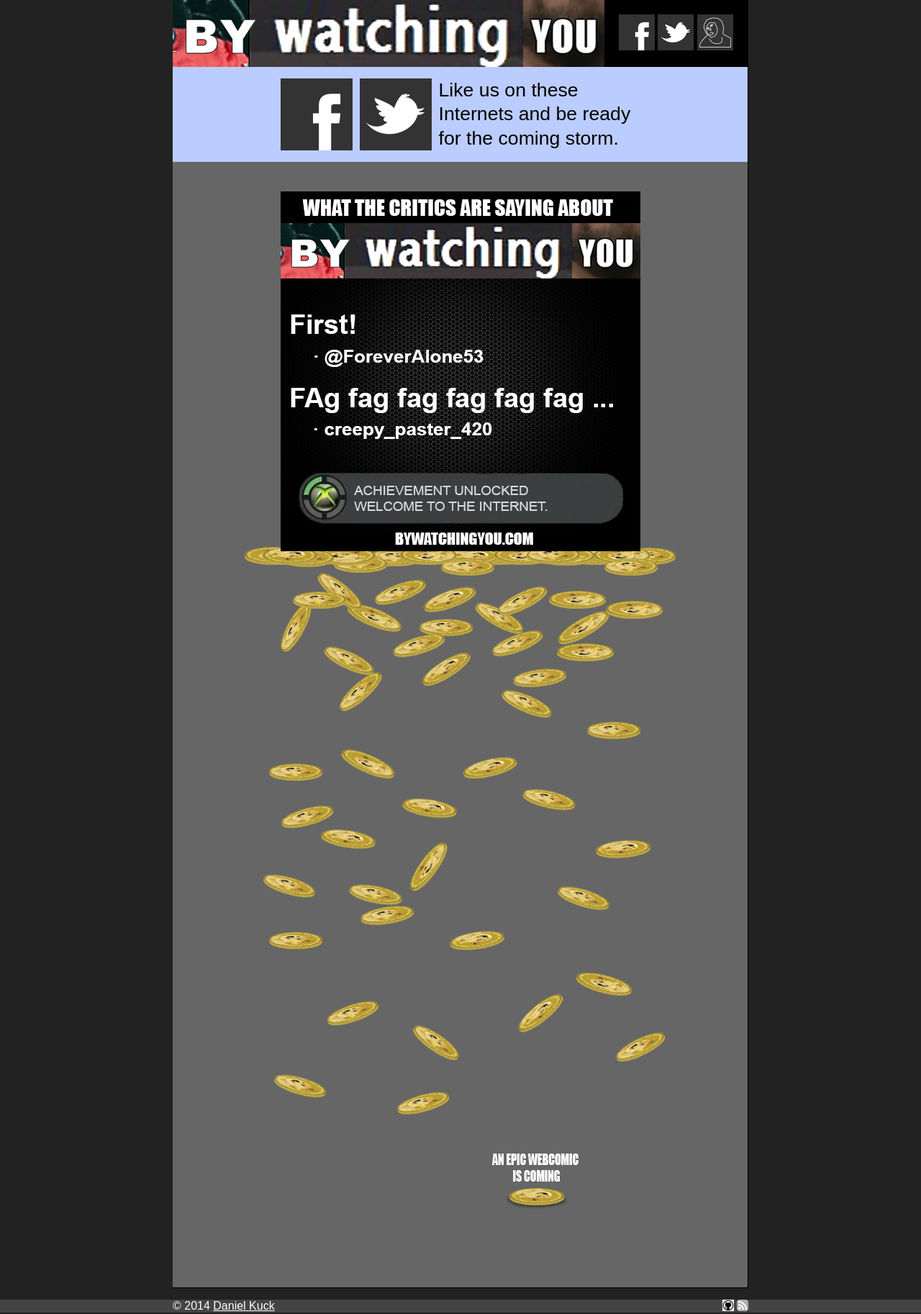
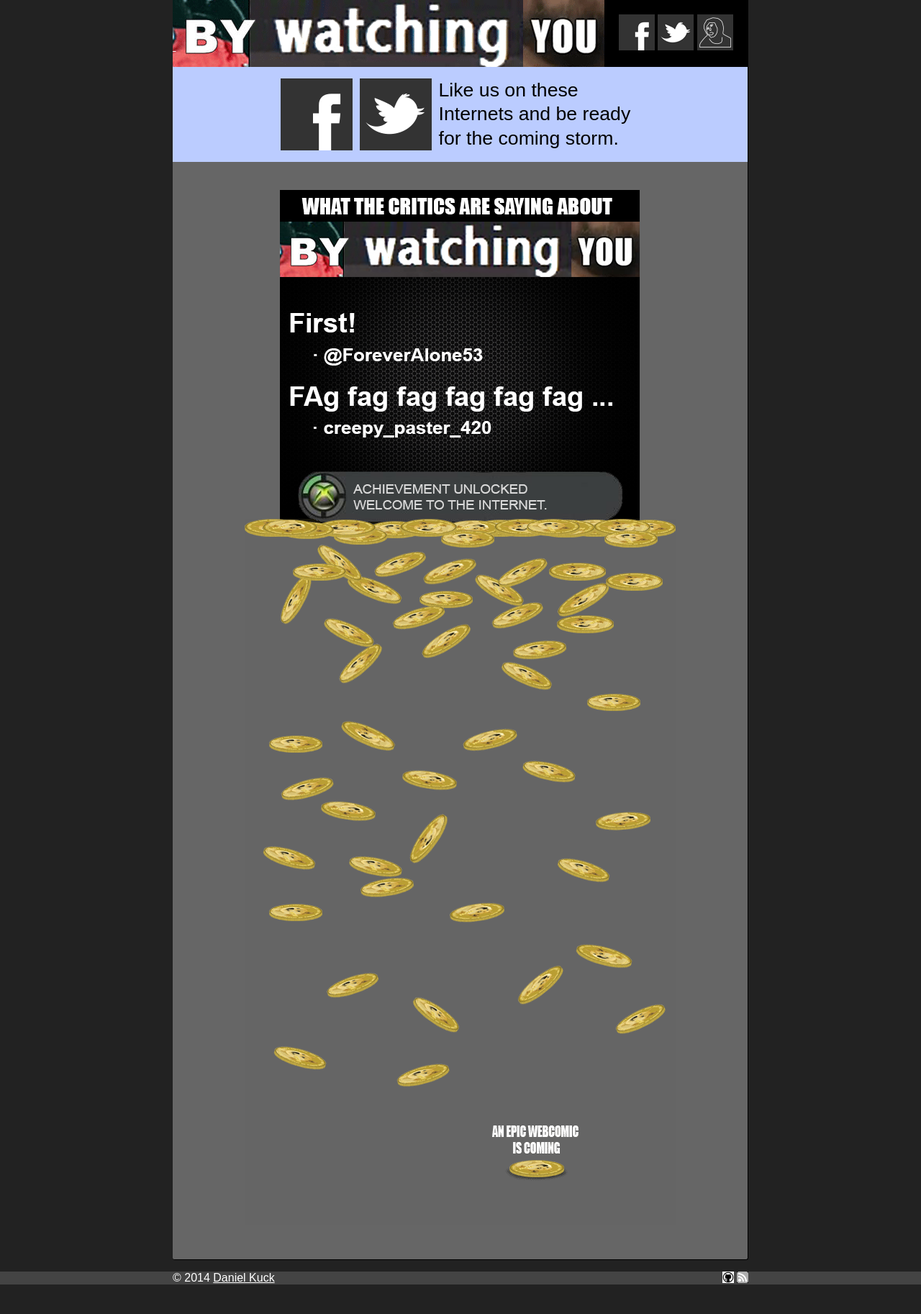
Before and after one commit to dankuck/by-watching-you, a Jekyll site: the page built from index.html, in a window 1280 px wide. Shown: the whole page at 72% size. Built offline with Jekyll 4.4.1, drawn with Linux system fonts in a browser that asks for light colours; after the commit the page ends 1787 px from its top, so only the background shows below that.

Commit message:
Merged together

```diff
--- a/_includes/preview.html
+++ b/_includes/preview.html
@@ -1,12 +1,9 @@
 
-<div style="margin-left: auto; margin-right: auto; width: 500px;">
-	<img src="/assets/Critic-Reviews.png" style="position: relative; top: 25px;" />
-</div>
 
 <div style="margin-left: auto; margin-right: auto; width: 600px;">
-	<img src="/assets/pre/pre01.png" />
+	<img src="/assets/pre/pre02a_01.png" />
+	<img src="/assets/pre/pre02a_02.png" />
 </div>
-
 
 <div style="margin-top: 2em;">
 	<!-- AddThis Button BEGIN -->
```
